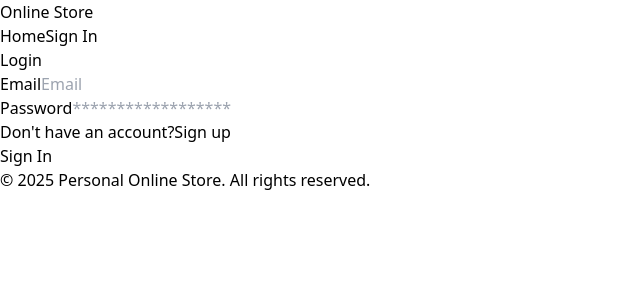
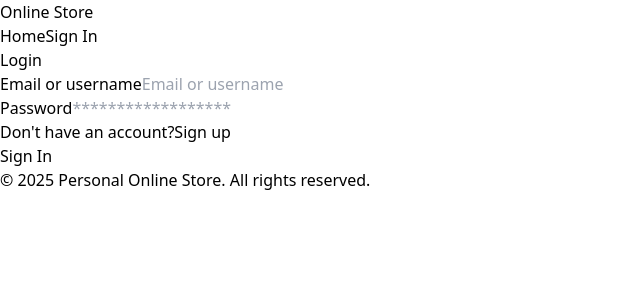
Before and after one commit to fahmi-dot/personal-online-store-web-app, a React (Vite) app: page /login in a window 1280 px wide. Shown: the top 300 px of the page, without its empty margins (0-640 px from the left). Built offline with nearby package versions, Linux system fonts and the light colour scheme.

Commit message:
feat: adjusting to BE response

```diff
--- a/src/context/AuthContext.jsx
+++ b/src/context/AuthContext.jsx
@@ -11,9 +11,8 @@ export const AuthProvider = ({ children }) => {
     const fetchProfile = async () => {
       if (token) {
         try {
-          const response = await getMyProfile(token);
-          console.log(response.data);
-          setUser(response.data);
+          const response = await getMyProfile();
+          setUser(response.data.data);
         } catch (error) {
           console.error("Error fetching profile:", error);
           setUser(null);
--- a/src/pages/HomePage.jsx
+++ b/src/pages/HomePage.jsx
@@ -9,7 +9,7 @@ const HomePage = () => {
     const fetchProducts = async () => {
       try {
         const response = await getAllProducts();
-        setProducts(response.data);
+        setProducts(response.data.data);
       } catch (error) {
         console.error('Error fetching products:', error);
       }
--- a/src/pages/LoginPage.jsx
+++ b/src/pages/LoginPage.jsx
@@ -4,16 +4,16 @@ import { Link, useNavigate } from 'react-router-dom';
 import AuthContext from '../context/AuthContext';
 
 const LoginPage = () => {
-  const [email, setEmail] = useState('');
+  const navigate = useNavigate();
+  const [emailOrUsername, setEmailOrUsername] = useState('');
   const [password, setPassword] = useState('');
-  const navigate = useNavigate();
   const { login } = useContext(AuthContext);
 
   const handleSubmit = async (e) => {
     e.preventDefault();
     try {
-      const response = await apiLogin({ email, password });
-      login(response.data);
+      const response = await apiLogin({ emailOrUsername, password });
+      login(response.data.data.token);
       navigate('/profile');
     } catch (error) {
       console.error('Error logging in:', error);
@@ -29,16 +29,16 @@ const LoginPage = () => {
         >
           <h1 className="text-2xl font-bold mb-6 text-center">Login</h1>
           <div className="mb-4">
-            <label className="block text-gray-700 text-sm font-bold mb-2" htmlFor="email">
-              Email
+            <label className="block text-gray-700 text-sm font-bold mb-2" htmlFor="emailOrUsername">
+              Email or username
             </label>
             <input
               className="shadow appearance-none border rounded w-full py-2 px-3 text-gray-700 leading-tight focus:outline-none focus:shadow-outline"
-              id="email"
-              type="email"
-              placeholder="Email"
-              value={email}
-              onChange={(e) => setEmail(e.target.value)}
+              id="emailOrUsername"
+              type="text"
+              placeholder="Email or username"
+              value={emailOrUsername}
+              onChange={(e) => setEmailOrUsername(e.target.value)}
             />
           </div>
           <div className="mb-6">
--- a/src/pages/ProductDetailPage.jsx
+++ b/src/pages/ProductDetailPage.jsx
@@ -10,7 +10,7 @@ const ProductDetailPage = () => {
     const fetchProduct = async () => {
       try {
         const response = await getProductById(id);
-        setProduct(response.data);
+        setProduct(response.data.data);
       } catch (error) {
         console.error('Error fetching product:', error);
       }
--- a/src/pages/ProfilePage.jsx
+++ b/src/pages/ProfilePage.jsx
@@ -12,7 +12,7 @@ const ProfilePage = () => {
       if (isAuthenticated) {
         try {
           const response = await getMyOrders();
-          setOrders(response.data);
+          setOrders(response.data.data);
         } catch (error) {
           console.error('Error fetching orders:', error);
         }
--- a/src/pages/RegisterPage.jsx
+++ b/src/pages/RegisterPage.jsx
@@ -3,9 +3,9 @@ import { register } from '../services/api';
 import { Link, useNavigate } from 'react-router-dom';
 
 const RegisterPage = () => {
+  const [username, setUserame] = useState('');
   const [email, setEmail] = useState('');
   const [password, setPassword] = useState('');
-  const [username, setUserame] = useState('');
   const navigate = useNavigate();
 
   const handleSubmit = async (e) => {
```
